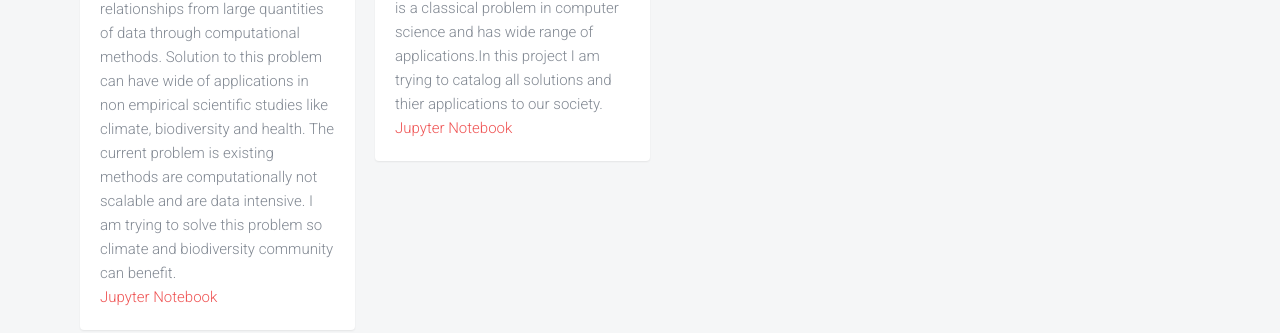
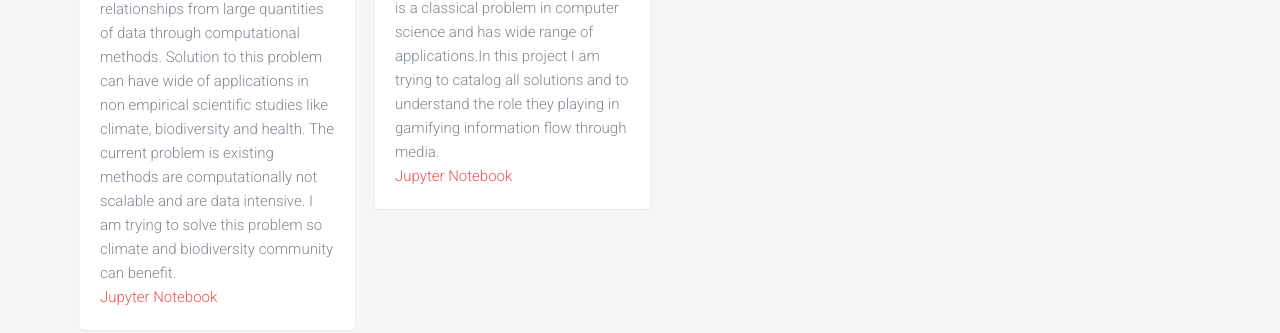
Before and after one commit to NAVEENMN/NAVEENMN.github.io, a plain HTML site: page index.html in a window 1280 px wide. Shown: the part 630-963 px from the top of the page. Drawn offline with Linux system fonts and the light colour scheme; files whose address does not match are found by name.

Commit message:
organize projects

```diff
--- a/index.html
+++ b/index.html
@@ -106,7 +106,7 @@
 				<div class="item">
 					<div class="animate-box">
 						<a href="images/projects/epsilon_greedy.gif" class="image-popup fh5co-board-img" ><img src="images/projects/epsilon_greedy.gif" alt="epsilon_greedy"></a>
-							<div class="fh5co-desc"><a href="https://en.wikipedia.org/wiki/Multi-armed_bandit">N arm bandits</a> is a classical problem in computer science and has wide range of applications.In this project I am trying to catalog all solutions and thier applications to our society.
+							<div class="fh5co-desc"><a href="https://en.wikipedia.org/wiki/Multi-armed_bandit">N arm bandits</a> is a classical problem in computer science and has wide range of applications.In this project I am trying to catalog all solutions and to understand the role they playing in gamifying information flow through media.
 								<a href="https://github.com/NAVEENMN/ReinforcementLearning_notebooks/blob/main/epsilon_greedy/multi_ARM.ipynb">Jupyter Notebook</a>
 							</div>
 					</div>
```
